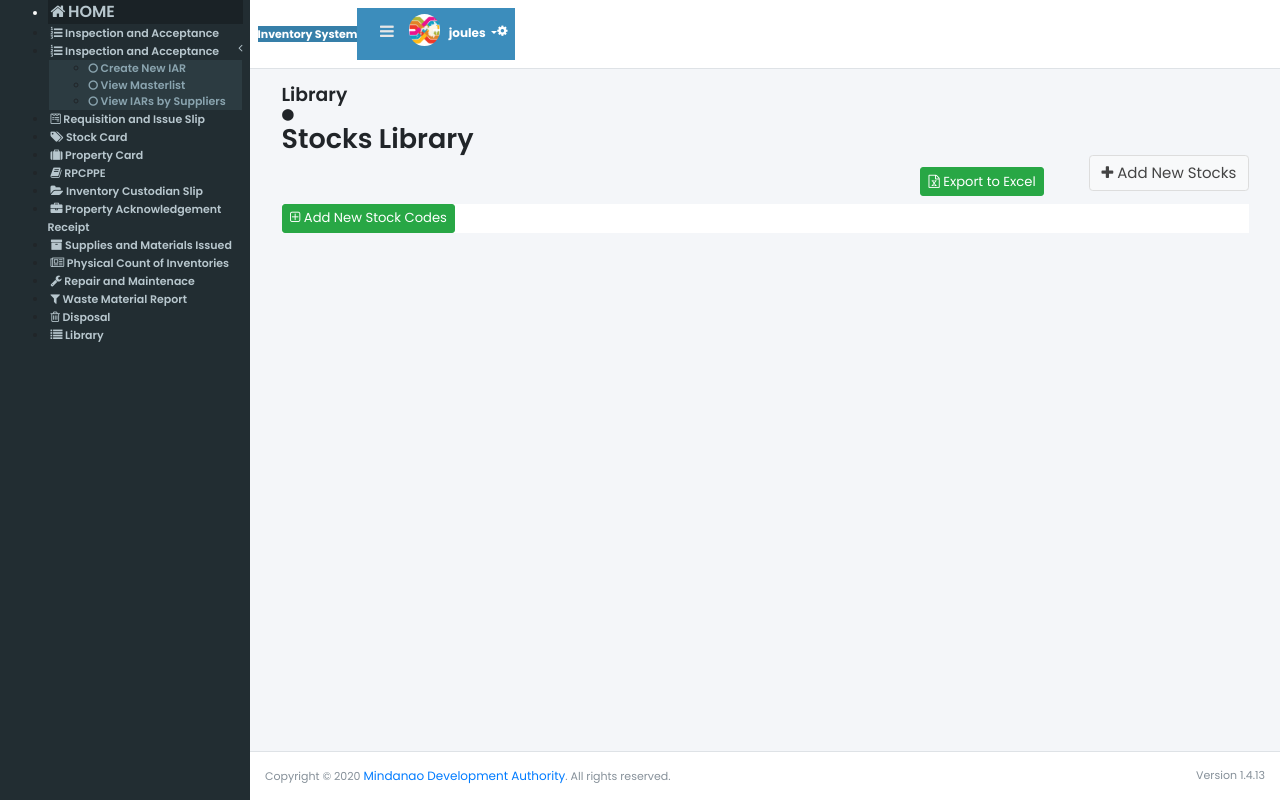
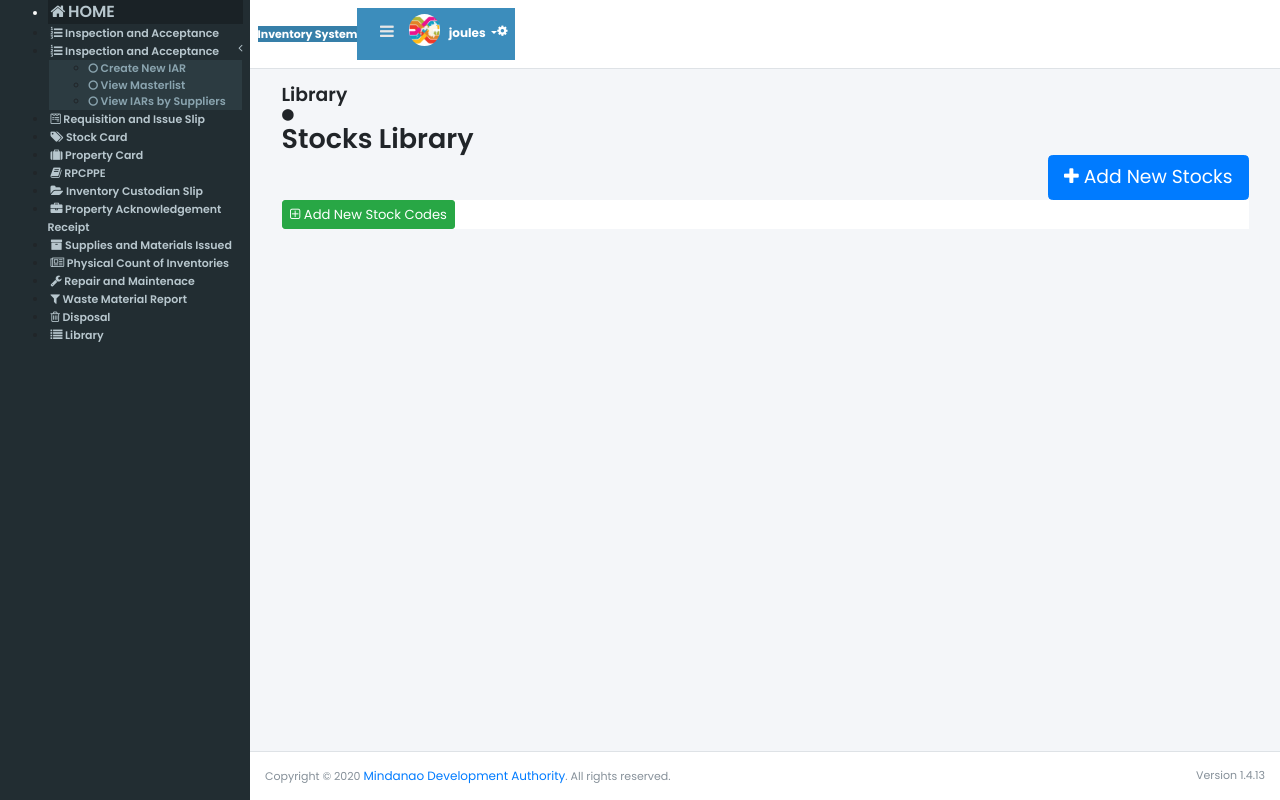
Before and after one commit to camniev/MinDAInventorySystem, a Laravel app: page /library in a window 1280 px wide. Run offline with Laravel 8, Linux system fonts and the light colour scheme; a user stored in the database is signed in; data comes from the database, SQL or seed files in the repository; data that the repository does not hold is empty; style sheets or scripts are compiled from the project's sources; some libraries are stand-ins or nearby versions.

```diff
--- a/resources/views/stocklibrary/library-list.blade.php
+++ b/resources/views/stocklibrary/library-list.blade.php
@@ -45,10 +45,10 @@
 				<span class="mr-3">&#11044;</span>
 				<h1>Stocks Library</h1>
 			</div>
-			<button class="btn btn-default pull-right"><span class="fa fa-plus"></span> Add New Stocks </button>
+			<button class="btn btn-primary pull-right btn-lg"><span class="fa fa-plus"></span> Add New Stocks </button>
 		</section>
 		<section class="content">
-			<span class="d-flex float-right mr-5 mb-2" style="margin-top: -3px;"><button onclick="export_excel();" class="btn btn-sm btn-success" style="color: #fff;"><span class="fa fa-file-excel-o" style="color: #fff;"></span> Export to Excel</button></span>
+			<!-- <span class="d-flex float-right mr-5 mb-2" style="margin-top: -3px; display: none;"><button onclick="export_excel();" class="btn btn-sm btn-success" style="color: #fff;"><span class="fa fa-file-excel-o" style="color: #fff;"></span> Export to Excel</button></span> -->
 
 			<div  style="background-color: #fff; display: inline-block; width: 100%;">
 
```
